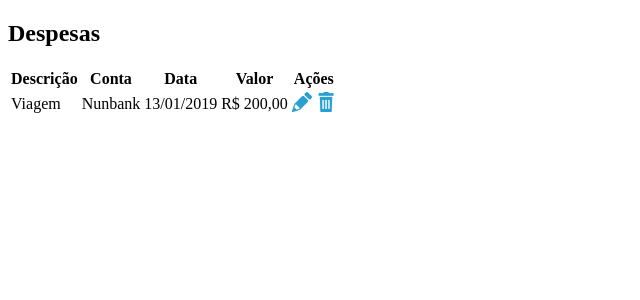
After one commit to AlexSF11/financas, a PHP site: the page made by views/receitas.php in a window 1280 px wide. The commit adds this page. Shown: the top 300 px of the page, without its empty margins (0-640 px from the left). Run offline with PHP 8.4, Linux system fonts and the light colour scheme; the template is opened without the code that fills it, so the values that code supplies are empty; some libraries are stand-ins or nearby versions.

```diff
--- a/assets/css/template.css
+++ b/assets/css/template.css
@@ -91,7 +91,7 @@ body {
     border-collapse: collapse;
     width: 90%;
 }
-.tabDespesa {
+.table {
 	margin-left:5%;
     border-collapse: collapse;
     width: 90%;
--- a/views/despesas.php
+++ b/views/despesas.php
@@ -6,7 +6,7 @@
  <body>
 	<div class="tabArea">
 		<h2>Despesas</h2>
-			<table class="tabDespesa">
+			<table class="table">
 				<tbody>
 					<tr>
 						<th>Descrição</th>
--- /dev/null
+++ b/views/receitas.php
@@ -0,0 +1,35 @@
+<!DOCTYPE html>
+<html lang="pt-br">
+<head>
+    <meta charset="UTF-8">
+    <meta name="viewport" content="width=device-width, initial-scale=1.0">
+    <meta http-equiv="X-UA-Compatible" content="ie=edge">
+</head>
+<body>
+    <div class="tabArea">
+        <h2>Despesas</h2>
+        <table class="table">
+            <tbody>
+                <tr>
+                    <th>Descrição</th>
+                    <th>Conta</th>
+                    <th>Data</th>
+                    <th>Valor</th>
+                    <th>Ações</th>
+                </tr>
+                <tr>
+                    <td>Viagem</td>
+                    <td>Nunbank</td>
+                    <td>13/01/2019</td>
+                    <td>R$ 200,00</td>
+                    <td>
+                    <a href="<?php echo URL; ?>/despesas/edit/<?php //echo $despesa['id']; ?>"><img width="20" src="<?php echo URL; ?>/assets/images/edit.png"></a>
+
+                    <a href="<?php echo URL; ?>/despesas/delete/<?php //echo $despesa['id']; ?>" ><img width="20" src="<?php echo URL; ?>/assets/images/delete.png"></a>
+                    </td>
+                </tr>
+            </tbody>
+        </table>
+    </div>
+</body>
+</html>
--- a/views/template.php
+++ b/views/template.php
@@ -21,7 +21,7 @@
 		<div class="menuArea">
 			<ul>
 				<li><a href="<?php echo URL; ?>/contas">Contas</a></li>
-				<!-- <li><a href="<?php echo URL; ?>/renda">Renda</a></li> -->
+				<li><a href="<?php echo URL; ?>/receitas">Receitas</a></li>
 				<li><a href="<?php echo URL; ?>/despesas">Despesas</a></li>
 				<li><a href="<?php echo URL; ?>/transferencias">Tranferências</a></li>
 			</ul>
```
Also changed, not shown: controllers/despesasController.php (+11 -4 lines), controllers/receitasController.php (added, +12 -0 lines), models/Contas.php (+11 -14 lines), models/Despesas.php (+11 -0 lines).
